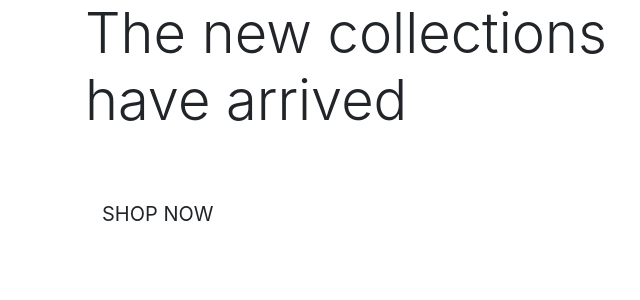
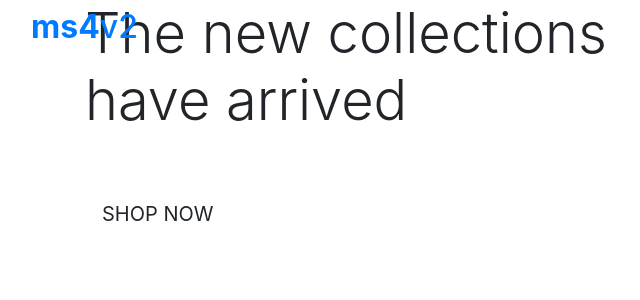
Before and after one commit to LogicAtom/ms4v2, a Django app: page / in a window 1280 px wide. Shown: the top 300 px of the page, without its empty margins (0-640 px from the left). Run offline with Django 4.2, Linux system fonts and the light colour scheme; some libraries are stand-ins or nearby versions.

Commit message:
base.html, building structure, pre-form creation

```diff
--- a/templates/base.html
+++ b/templates/base.html
@@ -43,7 +43,17 @@
 </head>
 
 <body>
-    <header class="container-fluid fixed-top"></header>
+    <header class="container-fluid fixed-top">
+        <div class="row">
+            <div class="col-12 col-lg-4 my-auto py-1 py-lg-0 text-center text-lg-left">
+                <a href="{% url 'home' %}" class="nav-link main-logo-link">
+                    <h2 class="logo-font text-black my-0"><strong>ms4</strong>v2</h2>
+                </a>
+            </div>
+            <div class="col-12 col-lg-4 my-auto py-1 py-lg-0"></div>
+            <div class="col-12 col-lg-4 my-auto py-1 py-lg-0"></div>
+        </div>
+    </header>
 
     {% if messages %}
     <div class="message-container"></div>
```
